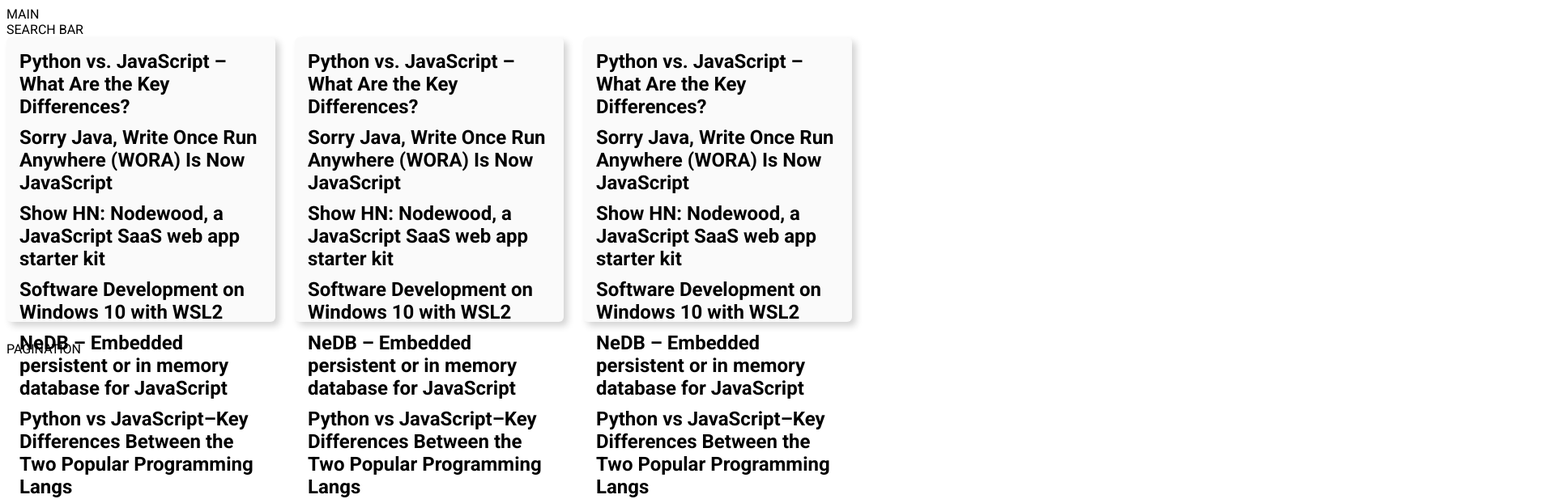
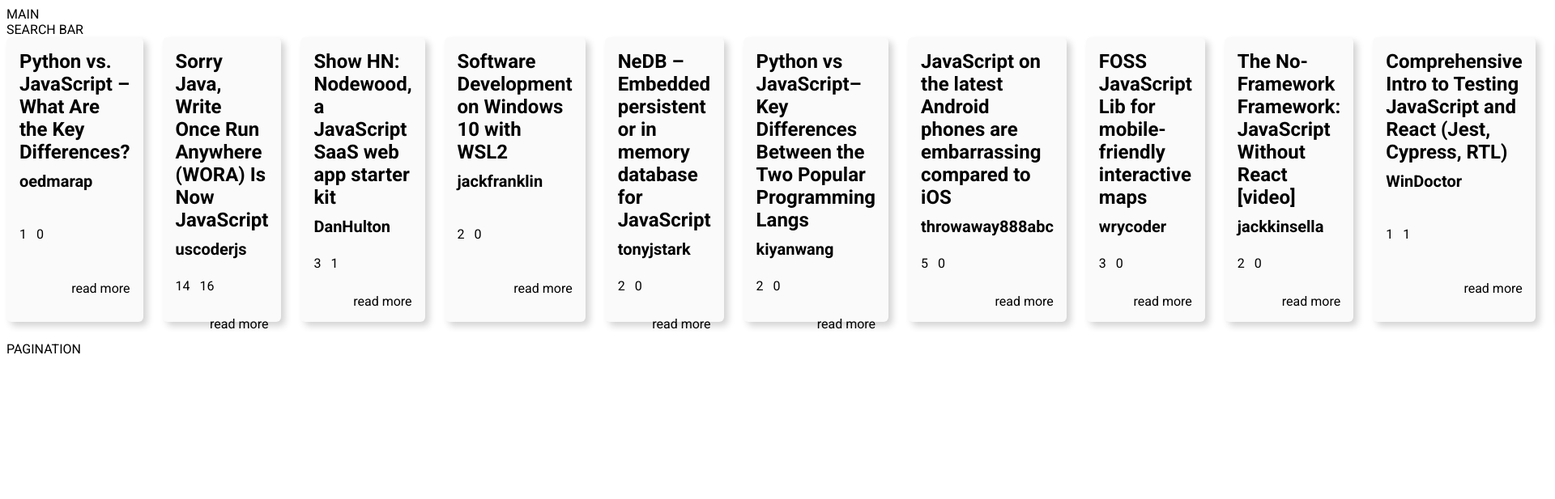
Before and after one commit to Quantumminded/Hacker-news, a React (Create React App) app: page / in a window 1280 px wide. Shown: the top 617 px of the page at 81% size, 1920 px wide, since content can reach past the window. Built offline with nearby package versions, Linux system fonts and the light colour scheme.

Commit message:
adding card with promps

```diff
--- /dev/null
+++ b/src/Cardluca.js
@@ -0,0 +1,24 @@
+import React from "react";
+import "./index.css";
+import "./card.css";
+
+
+export default function Card(promps) {
+
+
+  return (
+    <div className="card-main-container">
+      <div className="card-top">
+        <h2 className="card-title">{promps.art.title}</h2>
+        <h3 className="card-author">{promps.art.author}</h3>
+      </div>
+      <div className="news-card-footer">
+        <p className="news-card-footer-element">{promps.art.points}</p>
+        <p className="news-card-footer-element">{promps.art.num_comments}</p>
+      </div>
+      <div className="read-more-section">
+        <p className="read-more-text">read more  </p>
+      </div>
+    </div>
+  );
+}
--- a/src/Main.js
+++ b/src/Main.js
@@ -1,18 +1,20 @@
 import React from "react";
 import SearchBar from "./SearchBar";
-import Card from "./Card";
+// import Card from "./Card";
+import Card from "./Cardluca";
 import Pagination from "./Pagination";
 import ReactDOM from "react-dom";
+import Data from "./data.json"
 
 export default function Main() {
+
+  let { hits } = Data;
 return (
   <>
     <div>MAIN</div>
     <SearchBar />
     <div className="news-body">
-      <Card />
-      <Card />
-      <Card />
+      {hits.map(hit=>(<Card art={hit} />))}
     </div>
     <Pagination />
   </>
```
